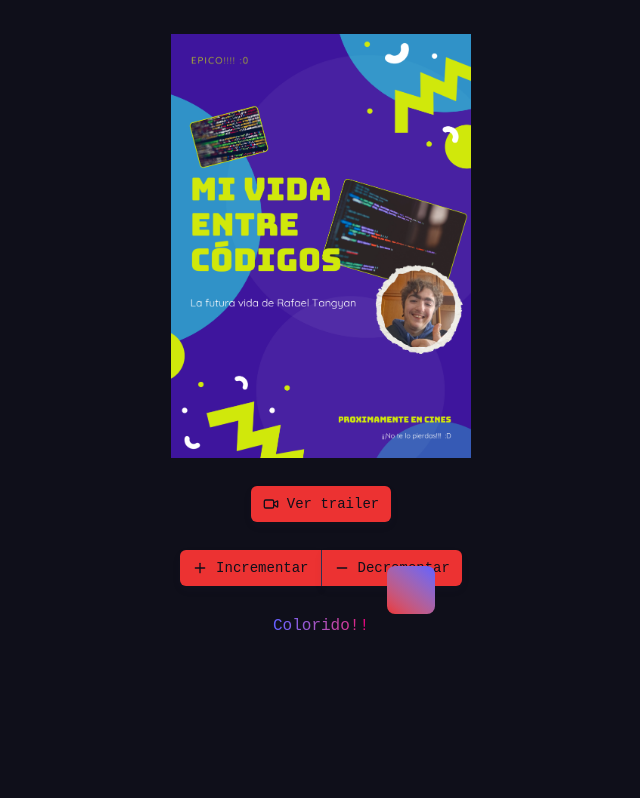
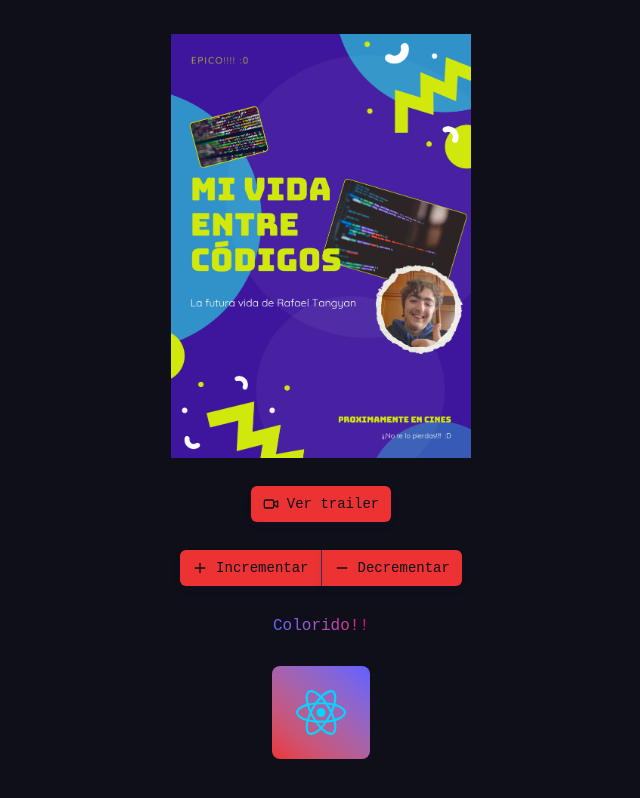
Before and after one commit to RafaDEV99/school-netflicks-2036, a React (Vite) app: page / in a window 1280 px wide. Shown: the part 308-1106 px from the top of the page, without its empty margins (319-959 px from the left). Before the commit the page ends 1064 px from the top, so only its background shows below. Built offline with nearby package versions, Linux system fonts and the light colour scheme.

Commit message:
Added a image to the motion div

```diff
--- a/src/App.tsx
+++ b/src/App.tsx
@@ -1,4 +1,4 @@
-import { useState, useRef, type ReactElement } from 'react'
+import { useState, useRef } from 'react'
 import React from 'react'
 import { Button } from './components/animate-ui/components/buttons/button'
 import "./index.css"
@@ -32,16 +32,16 @@ import useWindowDimensions from "./GetWindowsSize";
 //  return Math.random() * (max - min) + min;
 // }
 
-function SprigBox({ className, ...props }: React.ComponentProps<"img">) {
+function SprigBox({ className, ...props }: React.ComponentProps<"div">) {
   const rootObject = document.getElementById("root");
   const constraintsRef = useRef(rootObject);
   return (
-    <motion.image
+    <motion.div
     drag
-    animate= {{
-      translateX: 90,
-      translateY: -100,
-    }}
+    // animate= {{
+    //  translateX: 90,
+    //  translateY: -100,
+    // }}
     className='bg-linear-40 from-primary to-indigo-500 rounded-l-lg rounded-r-lg p-6 flex text-sm justify-center items-center gap-6'
     whileDrag={{
       scale: 1.2,
@@ -59,7 +59,9 @@ function SprigBox({ className, ...props }: React.ComponentProps<"img">) {
         bounce: 0.5,
       }
     }}
-  />
+  >
+    <img width={50} height={50} src="src/assets/react.svg" alt="icon" />
+  </motion.div>
   )
 }
 
@@ -143,7 +145,7 @@ function App() {
         className="bg-linear-to-r from-indigo-500 to-pink-600 bg-clip-text text-transparent"
       >Colorido!!</p>
 
-      <SprigBox src='./' />
+      <SprigBox/>
 
     </div>
     </div>
```
